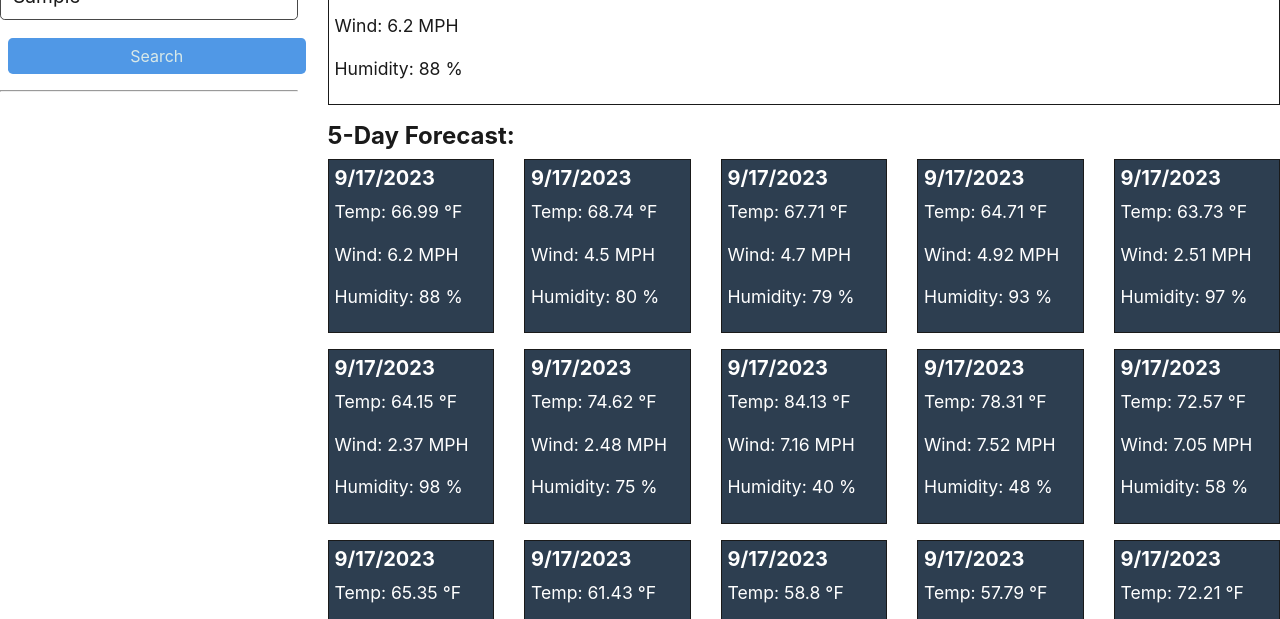
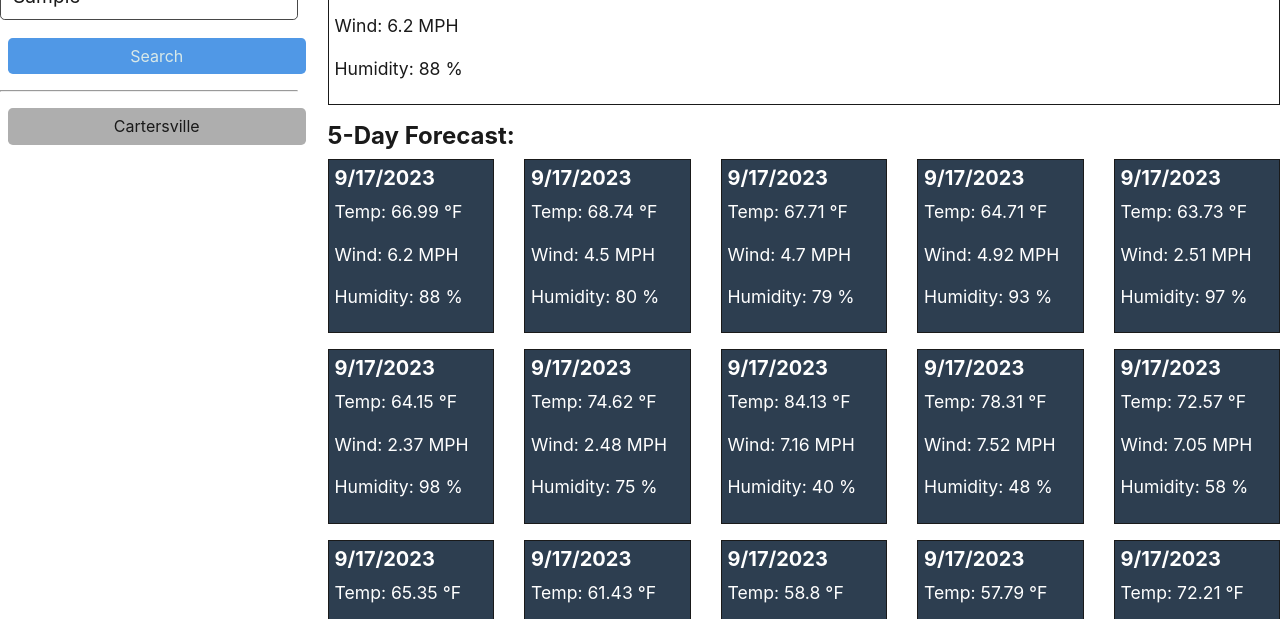
Before and after one commit to MikeRei89/Homework-6-, a plain HTML site: page index.html in a window 1280 px wide. Both pictures are taken after typing "Sample" into the empty fields and a click on the button "Search". Shown: the part 157-776 px from the top of the page. Drawn offline with nearby package versions, Linux system fonts and the light colour scheme.

Commit message:
Search history feature 2.0

```diff
--- a/assets/src/main.js
+++ b/assets/src/main.js
@@ -84,8 +84,22 @@ const updateSearchHistory = (search) => {
     window.localStorage.setItem("weather-history",JSON.stringify(history))
 }
 
+const displaySearchHistory = () => {
+    const history = getSearchHistory()
+    $("#weather-history").html("");
+    history.forEach(weather => renderSearchButton(weather))
+}
+
+const renderSearchButton = (search) => {
+    const btnHtml = `
+    <button type="button" aria-controls="today forecast" class="history-btn btn-history" data-search="${search}">${search}</button>
+    `
+    $("#weather-history").append(btnHtml)
+}
+
 $("#form-weather").on("submit",(event) => {
     event.preventDefault();
     processWeather("Cartersville")
     updateSearchHistory("Cartersville")
+    displaySearchHistory();
 })
--- a/index.html
+++ b/index.html
@@ -29,7 +29,7 @@
             </div>
           </div>
         </form>
-        <div class="list-group"></div>
+        <div class="list-group" id="weather-history"></div>
       </aside>
       <div class="col-lg-9 pb-3">
         <!-- This section will be for today weather -->
```
